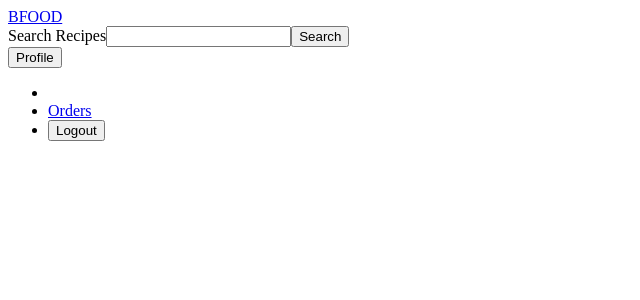
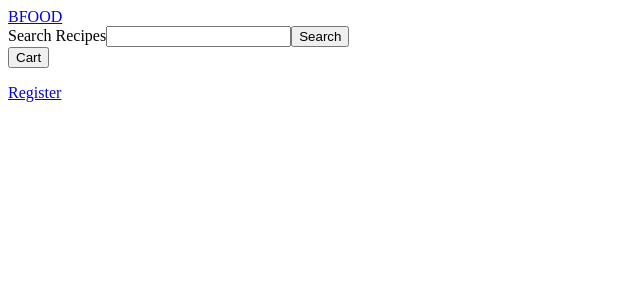
Before and after one commit to stanciuruben/bfood, a React (Create React App) app: page / in a window 1280 px wide. Shown: the top 300 px of the page, without its empty margins (0-640 px from the left). Built offline with nearby package versions, Linux system fonts and the light colour scheme.

Commit message:
refactor: store and Navbar

```diff
--- a/src/components/navbar/UserInfo.js
+++ b/src/components/navbar/UserInfo.js
@@ -7,7 +7,7 @@ function UserInfo( props ) {
                 <button>Profile</button>
                 <ul>
                     <li>
-                        { props.userName }
+                        <a href="/profile">{ props.userName }</a>
                     </li>
                     <li>
                         <a href="/orders">Orders</a>
@@ -19,12 +19,11 @@ function UserInfo( props ) {
             </div>
         )
     }
-    return null;
+    return <a href="/register">Register</a>;
 }
 
 function mapStateToProps( state ) {
-    const { userName } = state;
-    return { userName };
+    return { userName: state.userName };
 }
 
 export default connect( mapStateToProps, null )( UserInfo );
--- a/src/containers/Navbar.js
+++ b/src/containers/Navbar.js
@@ -1,11 +1,13 @@
 import SearchBar from "../components/navbar/SearchBar";
 import UserInfo from "../components/navbar/UserInfo";
+import Cart from "../components/navbar/Cart";
 
 function Navbar() {
     return (
         <nav>
             <a href="/">BFOOD</a>
             <SearchBar />
+            <Cart />
             <UserInfo />
         </nav>
     );
--- a/src/redux/store.js
+++ b/src/redux/store.js
@@ -1,8 +1,4 @@
 import { configureStore } from '@reduxjs/toolkit';
 import rootReducer from './RootReducer';
 
-export const store = configureStore({
-  reducer: {
-    root: rootReducer,
-  },
-});
+export const store = configureStore({ reducer: rootReducer });
```
